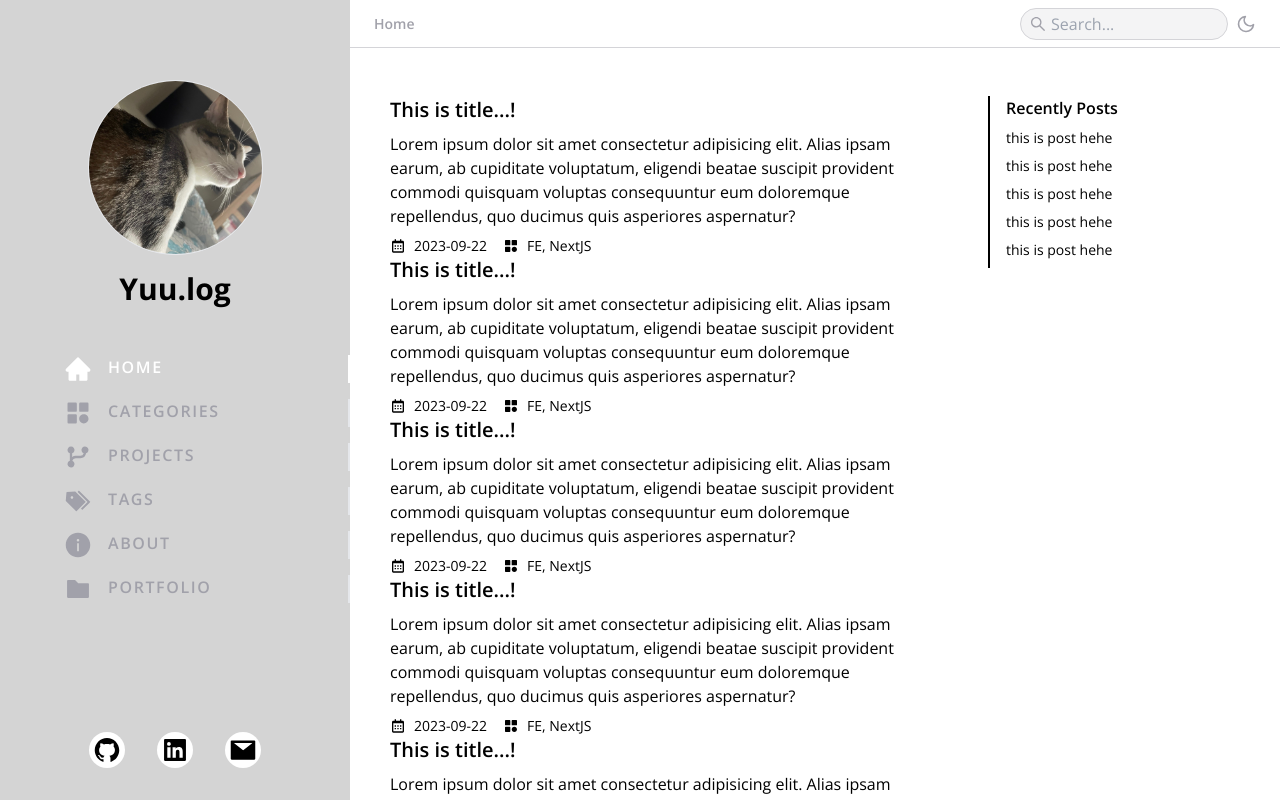
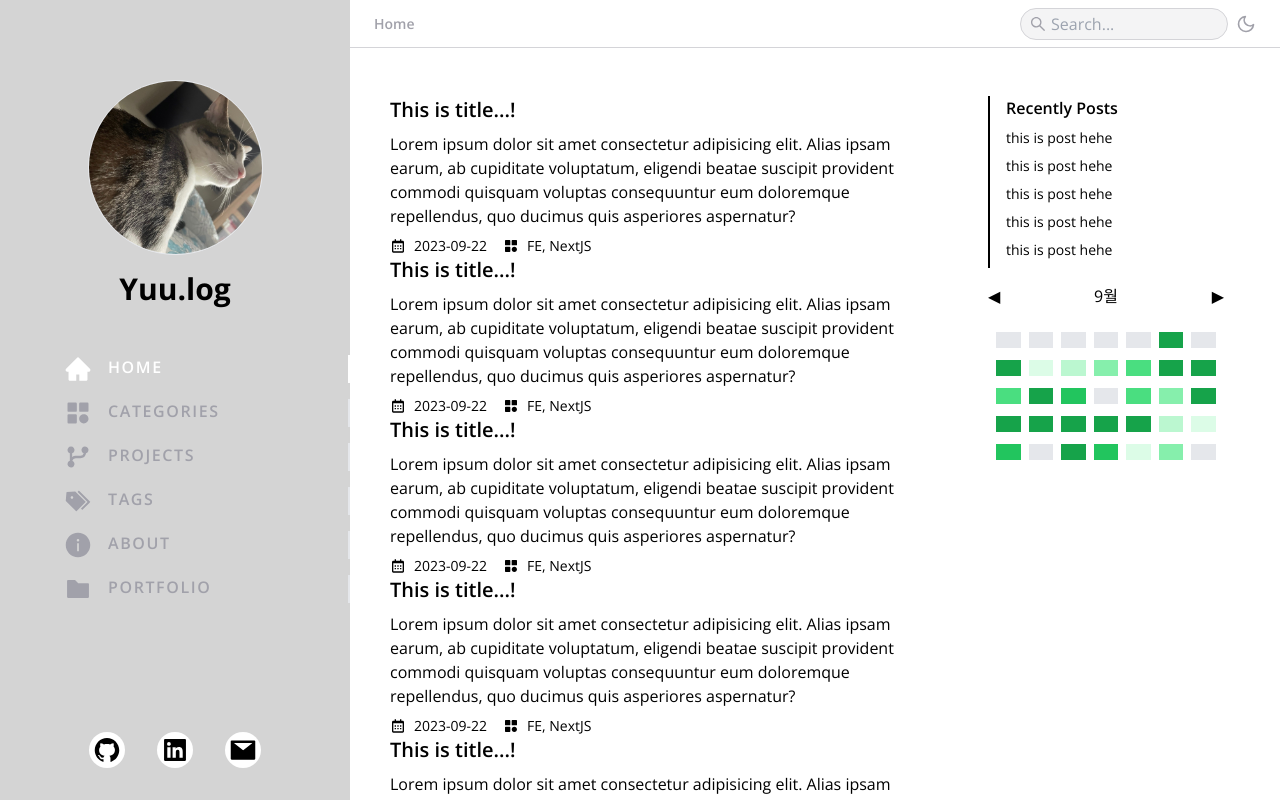
Before and after one commit to 22yuu/yuu.log, a Next.js app in the folder my-blog/: page / in a window 1280 px wide. Built offline with nearby package versions, Linux system fonts and the light colour scheme.

Commit message:
feat: 깃허브 잔디처럼 달력 모양 잔디 컴포넌트 ui 및 스타일링링

```diff
--- a/my-blog/package.json
+++ b/my-blog/package.json
@@ -16,6 +16,7 @@
     "autoprefixer": "10.4.15",
     "class-variance-authority": "^0.7.0",
     "clsx": "^2.0.0",
+    "date-fns": "^2.30.0",
     "eslint": "8.49.0",
     "eslint-config-next": "13.4.19",
     "next": "13.4.19",
--- /dev/null
+++ b/my-blog/src/components/Calendar.tsx
@@ -0,0 +1,90 @@
+"use client";
+import {
+  startOfMonth,
+  endOfMonth,
+  addMonths,
+  subMonths,
+  format,
+} from "date-fns";
+import { useState } from "react";
+
+const countColors = [
+  "bg-gray-200",
+  "bg-green-100",
+  "bg-green-200",
+  "bg-green-300",
+  "bg-green-400",
+  "bg-green-500",
+  "bg-green-600",
+];
+
+export default function Calendar() {
+  const [currentMonth, setMonth] = useState(new Date());
+  const monthStart = startOfMonth(currentMonth).getDay();
+  const monthEnd = endOfMonth(currentMonth).getDay();
+
+  const onHandleNextMonth = () => {
+    setMonth(addMonths(currentMonth, 1));
+  };
+
+  const onHandlePrevMonth = () => {
+    setMonth(subMonths(currentMonth, 1));
+  };
+
+  return (
+    <div className="w-full mt-4 text-theme-text">
+      {/* Calendar Header */}
+      <div className="flex w-full justify-between mb-4">
+        <button onClick={onHandlePrevMonth}>◀︎</button>
+        <h2>{`${format(currentMonth, "M")}월`}</h2>
+        <button onClick={onHandleNextMonth}>▶︎</button>
+      </div>
+      {/* Calendar Content */}
+      {getDays(monthStart, monthEnd)}
+    </div>
+  );
+}
+
+function getDays(start: number, end: number) {
+  const mockWeeks = Array.from({ length: 5 });
+  const mockDays = Array.from({ length: 7 });
+  const mockFlatMaps = Array.from({ length: 35 }, (x) => getRandomInt(10)); // 0~28
+
+  return (
+    <div className="flex flex-col gap-2 w-full p-2">
+      {mockWeeks.map((_, weekIndex) => {
+        return (
+          <div key={weekIndex} className="w-full flex grow gap-2 mb-1">
+            {mockDays.map((_, dayIndex) => {
+              const flatIndex = weekIndex * 7 + dayIndex;
+
+              if (
+                (weekIndex === 0 && dayIndex < start) ||
+                (weekIndex === mockWeeks.length - 1 && end < dayIndex)
+              ) {
+                return (
+                  <div key={dayIndex} className="grow h-4 bg-gray-200"></div>
+                );
+              }
+
+              return (
+                <div
+                  key={dayIndex}
+                  className={`grow h-4 ${
+                    mockFlatMaps[flatIndex] < countColors.length
+                      ? countColors[mockFlatMaps[flatIndex]]
+                      : countColors[countColors.length - 1]
+                  }`}
+                ></div>
+              );
+            })}
+          </div>
+        );
+      })}
+    </div>
+  );
+}
+
+function getRandomInt(max: number) {
+  return Math.floor(Math.random() * max);
+}
--- a/my-blog/src/components/ContentSidePanel.tsx
+++ b/my-blog/src/components/ContentSidePanel.tsx
@@ -1,4 +1,5 @@
-import Link from 'next/link';
+import Link from "next/link";
+import Calendar from "./Calendar";
 
 export default function ContentSidePanel() {
   return (
@@ -24,6 +25,8 @@ export default function ContentSidePanel() {
             </li>
           </ul>
         </div>
+
+        <Calendar />
       </div>
     </div>
   );
```
Also changed, not shown: 1 other file (tests, documents, lock files or other folders).
